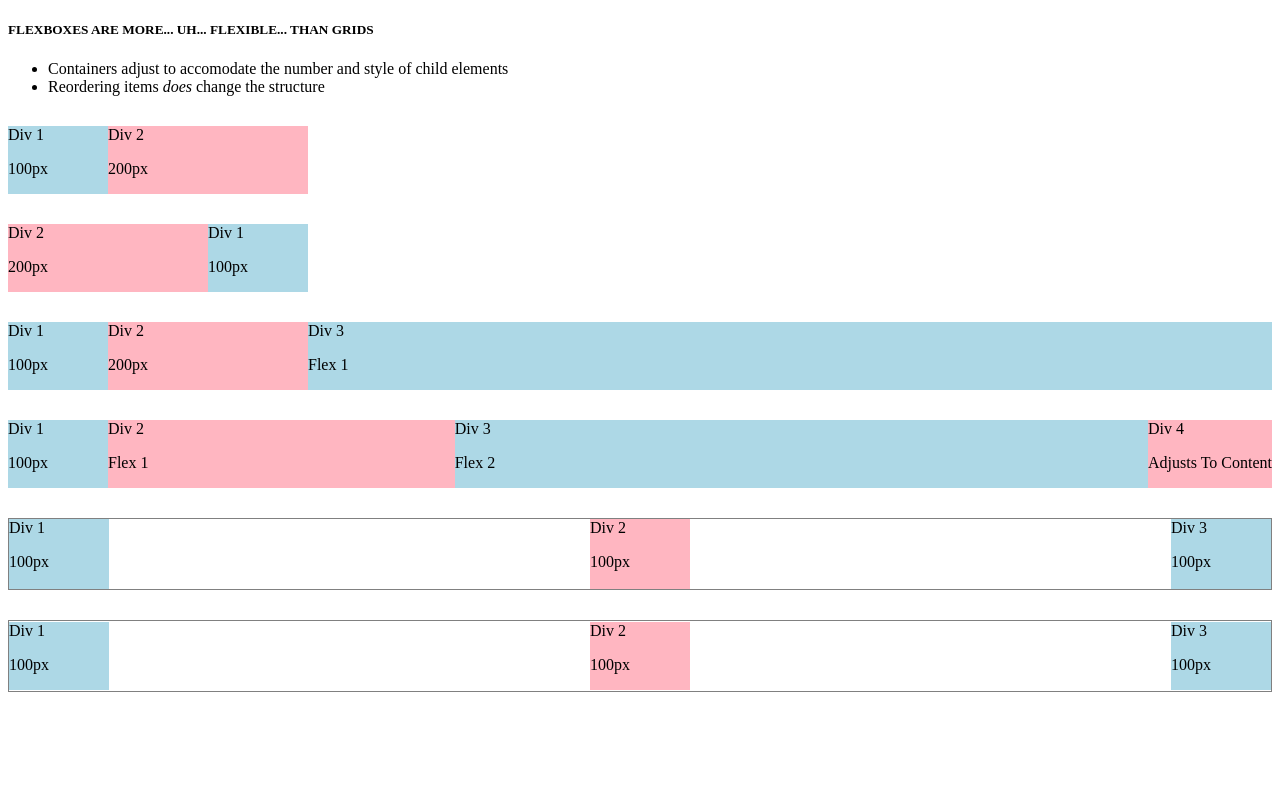
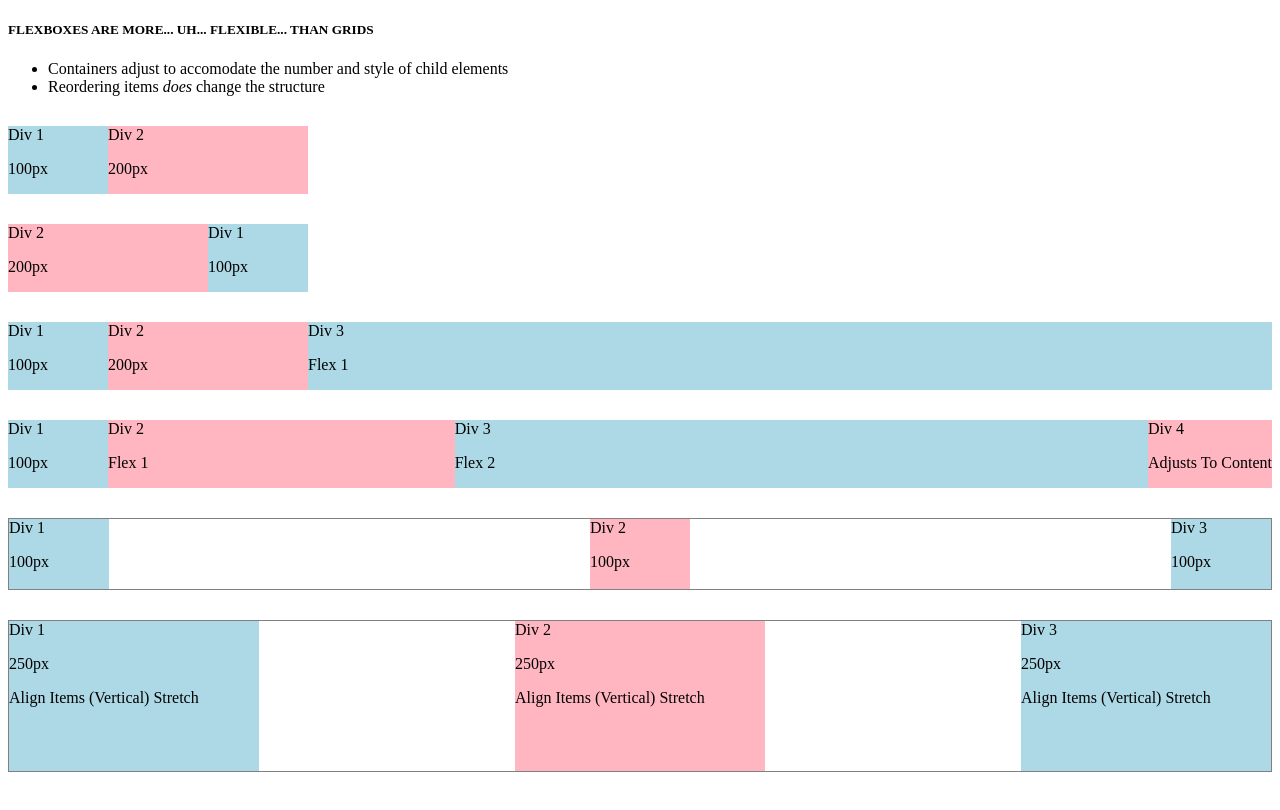
Before and after one commit to NeitePan/Learning-Code, a plain HTML site: page flexbox.html in a window 1280 px wide. Drawn offline with Linux system fonts and the light colour scheme.

Commit message:
Updated FB Practice and Applied to Youtube

```diff
--- a/flexbox.html
+++ b/flexbox.html
@@ -64,23 +64,23 @@
         border-width: 1px;
         ">
             <div style="background-color: lightblue; width: 100px;">Div 1<p>100px</p></div>
-            <div style="background-color: lightpink; width: 100px;">Div 2<p>100px</div>
-            <div style="background-color: lightblue; width: 100px;">Div 3<p>100px</div>
+            <div style="background-color: lightpink; width: 100px;">Div 2<p>100px</p></div>
+            <div style="background-color: lightblue; width: 100px;">Div 3<p>100px</p></div>
         </div>
 
         <div style=
         "display: flex;
         flex-direction: row;
         margin-top: 30px;
-        height: 70px;
+        height: 150px;
         justify-content: space-between;
-        align-items: center;
+        align-items: stretch;
         border-style: solid;
         border-color: grey;
         border-width: 1px;">
-            <div style="background-color: lightblue; width: 100px;">Div 1<p>100px</p></div>
-            <div style="background-color: lightpink; width: 100px;">Div 2<p>100px</p></div>
-            <div style="background-color: lightblue; width: 100px;">Div 3<p>100px</p></div>
+            <div style="background-color: lightblue; width: 250px;">Div 1<p>250px</p>Align Items (Vertical) Stretch</div>
+            <div style="background-color: lightpink; width: 250px;">Div 2<p>250px</p>Align Items (Vertical) Stretch</div>
+            <div style="background-color: lightblue; width: 250px;">Div 3<p>250px</p>Align Items (Vertical) Stretch</div>
         </div>
 
     </body>
```
Also changed, not shown: youtube.html (+3 -1 lines).
